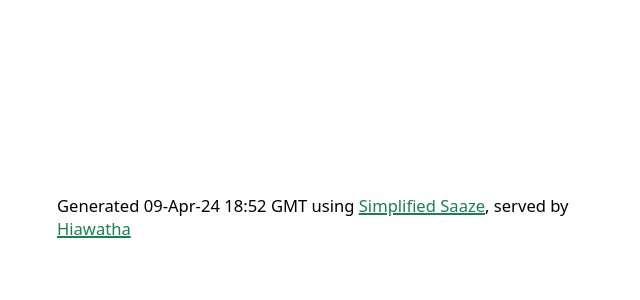
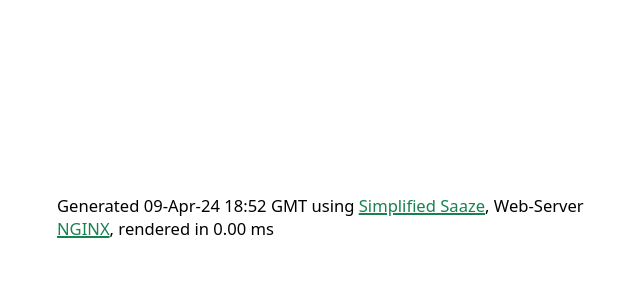
Before and after one commit to eklausme/saaze-paternoster, a PHP site: template templates/links/entry.php in a window 1280 px wide. Shown: the part 443-743 px from the top of the page, without its empty margins (289-929 px from the left). Run offline with PHP 8.4, Linux system fonts and the light colour scheme; the template is opened without the code that fills it: most values are stand-ins (such as "Sample title", 1, 10 or a date in 2020); data that the repository does not hold is empty; some libraries are stand-ins or nearby versions.

Commit message:
Added rendering time in footer

```diff
--- a/templates/bottom-layout.php
+++ b/templates/bottom-layout.php
@@ -1,9 +1,11 @@
 
 	<footer>
 		<p><br><br><?php
-			printf("Generated %s GMT using <a href=\"%s\">Simplified Saaze</a>%s<br><br>\n",
+			printf("Generated %s GMT using <a href=\"%s\">Simplified Saaze</a>%s%s<br><br>\n",
 				date('d-M-y H:i'), '/blog/2021/10-31-simplified-saaze',
-				getenv('NON_HIAWATHA') ? '' : ', served by <a href="https://hiawatha-webserver.org">Hiawatha</a>');
+				getenv('NON_NGINX') ? '' : ', Web-Server <a href="https://nginx.org">NGINX</a>',
+				isset($_SERVER['REQUEST_TIME_FLOAT']) ? sprintf(", rendered in %.2f ms",1000 * (microtime(true) - $_SERVER['REQUEST_TIME_FLOAT'])) : ''
+			);
 			?>
 		</p>
 	</footer>
--- a/templates/head.php
+++ b/templates/head.php
@@ -5,7 +5,7 @@
 	<meta charset="UTF-8">
 	<meta name="viewport" content="width=device-width, initial-scale=1.0">
 
-	<link rel="canonical" href="https://eklausmeier.goip.de<?=$url??''?>">
+	<link rel="canonical" href="https://eklausmeier.goip.de/paternoster<?=$url??''?>">
 	<link rel="alternate" type="application/rss+xml" title="RSS: This day’s portion – all posts" href="https://eklausmeier.goip.de/paternoster/index.xml">
 	<meta name="description" content="A blog about the web (especially what’s known as the “indieweb”), politics and books.">
 	<meta name="keywords" content="websites, SSG, The Fall, Krautrock, Jekyll">
```
